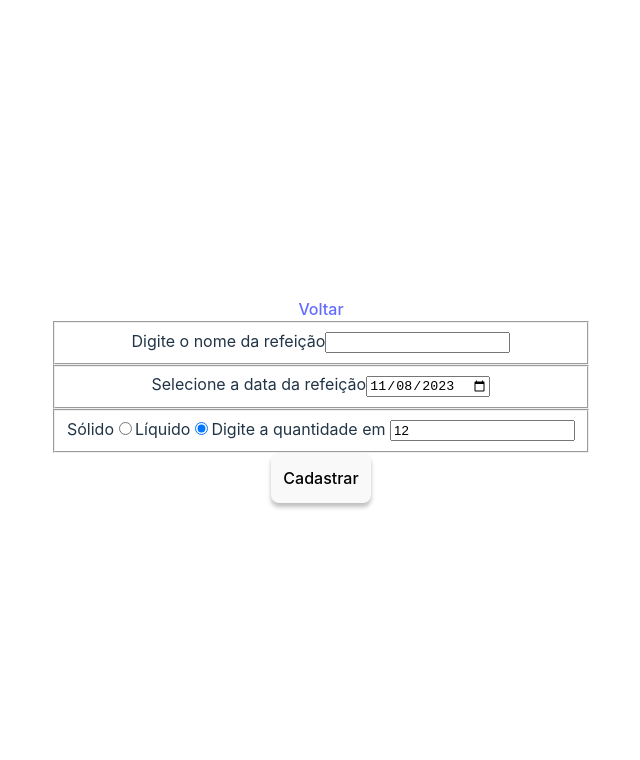
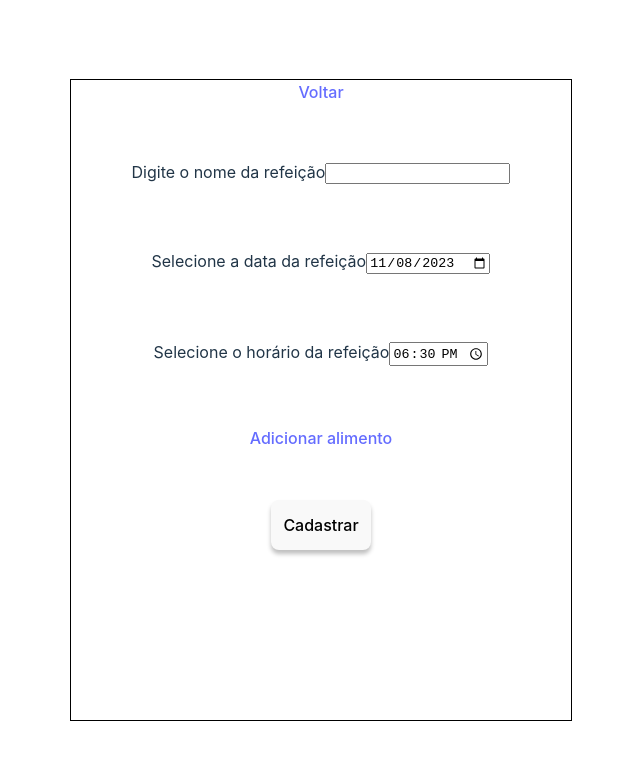
Before and after one commit to leonardosf98/diario-alimentar-app, a React (Vite) app: page /createMeal in a window 1280 px wide. Shown: the top 760 px of the page, without its empty margins (319-959 px from the left). Built offline with nearby package versions, Linux system fonts and the light colour scheme.

Commit message:
Adição de nova página para cadastro de alimentos e erros da PR anterior

```diff
--- a/src/components/add-meal-button/add-meal-button.jsx
+++ b/src/components/add-meal-button/add-meal-button.jsx
@@ -2,10 +2,7 @@ import "./add-meal-button.css";
 import { Link } from "react-router-dom";
 
 function AddMealButton() {
-  return (
-    // <button className="add-meal-button">Adicionar refeição</button>;
-    <Link to={"/createMeal"}>Adicionar refeição</Link>
-  );
+  return <Link to={"/createMeal"}>Adicionar refeição</Link>;
 }
 
 export default AddMealButton;
--- /dev/null
+++ b/src/components/add-meal-form/add-meal-form.css
@@ -0,0 +1,20 @@
+.modal {
+  display: flex;
+  width: 500px;
+  height: 80vh;
+  flex-direction: column;
+  align-items: center;
+  row-gap: 50px;
+  border: black 1px solid;
+}
+
+fieldset {
+  border: 0;
+}
+
+form {
+  display: flex;
+  row-gap: 50px;
+  flex-direction: column;
+  justify-content: space-between;
+}
--- a/src/components/modal/modal.jsx
+++ b/src/components/add-meal-form/add-meal-form.jsx
@@ -1,20 +1,19 @@
 import { useState } from "react";
 import { Link } from "react-router-dom";
-
-function Modal({ onSubmit }) {
-  const today = new Date().toJSON().slice(0, 10);
+import "./add-meal-form.css";
+function AddMealForm({ onSubmit }) {
+  const todayDate = new Date().toJSON().slice(0, 10);
+  const todayTime = new Date().toJSON().slice(11, 16);
   const [mealName, setMealName] = useState("");
-  const [mealDate, setMealDate] = useState(today);
-  const [mealQuantity, setMealQuantity] = useState(12);
-  const [liquidFood, setLiquidFood] = useState();
-  const [solidFood, setSolidFood] = useState();
+  const [mealDate, setMealDate] = useState(todayDate);
+  const [mealTime, setMealTime] = useState(todayTime);
 
   return (
     <div className="modal">
       <Link to="/">Voltar</Link>
       <form
         onSubmit={(event) => {
-          onSubmit({ mealName, mealDate, mealQuantity });
+          onSubmit({ mealName, mealDate, mealTime });
         }}
       >
         <fieldset>
@@ -42,40 +41,22 @@ function Modal({ onSubmit }) {
           />
         </fieldset>
         <fieldset>
-          <label for="solid"> Sólido</label>
+          <label for="date">Selecione o horário da refeição</label>
           <input
-            type="radio"
-            name="solid"
-            id="solid"
+            type="time"
+            name="time"
+            id="time"
+            value={mealTime}
             onChange={(event) => {
-              setSolidFood(event.target.checked);
-            }}
-          />
-          <label for="liquid">Líquido</label>
-          <input
-            type="radio"
-            name="liquid"
-            id="liquid"
-            checked
-            onChange={(event) => {
-              setLiquidFood(event.target.checked);
-            }}
-          />
-          <label>Digite a quantidade em </label>
-          <input
-            type="number"
-            name="quantity"
-            id="quantity"
-            value={mealQuantity}
-            onChange={(event) => {
-              setMealQuantity(event.target.value);
+              setMealTime(event.target.value);
             }}
           />
         </fieldset>
+        <Link to={"/addFood"}>Adicionar alimento</Link>
         <button type="submit">Cadastrar</button>
       </form>
     </div>
   );
 }
 
-export default Modal;
+export default AddMealForm;
--- a/src/components/meal-list/meal-list.jsx
+++ b/src/components/meal-list/meal-list.jsx
@@ -2,7 +2,10 @@ import { useState } from "react";
 import "./meal-list.css";
 
 function MealList() {
-  const [meals, setMeals] = useState("Nenhuma refeição cadastrada");
+  const [meals, setMeals] = useState([]);
+  if (meals.length === 0) {
+    setMeals("Nenhuma refeição cadastrada");
+  }
 
   return (
     <div>
--- a/src/main.jsx
+++ b/src/main.jsx
@@ -2,6 +2,7 @@ import React from "react";
 import ReactDOM from "react-dom/client";
 import Root from "./routes/root/root";
 import CreateMeal from "./routes/createMeal/createMeal";
+import AddFood from "./routes/addFood/addFood";
 import "./index.css";
 import { createBrowserRouter, RouterProvider } from "react-router-dom";
 
@@ -15,6 +16,10 @@ const router = createBrowserRouter([
     path: "/createMeal",
     element: <CreateMeal />,
   },
+  {
+    path: "/addFood",
+    element: <AddFood />,
+  },
 ]);
 
 ReactDOM.createRoot(document.getElementById("root")).render(
--- /dev/null
+++ b/src/routes/addFood/addFood.jsx
@@ -0,0 +1,72 @@
+import { useState } from "react";
+function AddFood() {
+  const [option, setOption] = useState("solid");
+  const [measureUnit, setMeasureUnit] = useState("gramas");
+  const [foodName, setFoodName] = useState("");
+  const [mealQuantity, setMealQuantity] = useState();
+
+  function handleOptionChange() {
+    if (option === "solid") {
+      setMeasureUnit("ml's");
+    } else {
+      setMeasureUnit("gramas");
+    }
+  }
+  return (
+    <div>
+      <form>
+        <fieldset>
+          <label for="foodName">Digite o nome do alimento: </label>
+          <input
+            type="text"
+            name="foodName"
+            id="foodName"
+            value={foodName}
+            onChange={(event) => {
+              setFoodName(event.target.value);
+            }}
+          />
+        </fieldset>
+        <fieldset>
+          <label for="solid"> Sólido</label>
+          <input
+            type="radio"
+            name="solid"
+            id="solid"
+            value="solid"
+            checked={option === "solid"}
+            onChange={(event) => {
+              setOption(event.target.value);
+              handleOptionChange();
+            }}
+          />
+          <label for="liquid">Líquido</label>
+          <input
+            type="radio"
+            name="liquid"
+            id="liquid"
+            value="liquid"
+            checked={option === "liquid"}
+            onChange={(event) => {
+              setOption(event.target.value);
+              handleOptionChange();
+            }}
+          />
+          <label>Digite a quantidade em {measureUnit}</label>
+          <input
+            type="number"
+            name="quantity"
+            id="quantity"
+            value={mealQuantity}
+            onChange={(event) => {
+              setMealQuantity(event.target.value);
+            }}
+          />
+        </fieldset>
+        <button type="submit">Cadastrar alimento</button>
+      </form>
+    </div>
+  );
+}
+
+export default AddFood;
--- a/src/routes/createMeal/createMeal.jsx
+++ b/src/routes/createMeal/createMeal.jsx
@@ -1,18 +1,15 @@
-import Modal from "../../components/modal/modal";
+import AddMealForm from "../../components/add-meal-form/add-meal-form";
 import { useNavigate } from "react-router-dom";
 function CreateMeal() {
   const navigate = useNavigate();
   return (
-    <Modal
+    <AddMealForm
       onSubmit={(event) => {
+        console.log(event);
         navigate("/");
       }}
-    ></Modal>
+    ></AddMealForm>
   );
 }
-/*
-Definir estados para cada campo
-Passar para onSubmit como objeto os estados
-Criar um estadoNovo de lista para ir mostrando
-*/
+
 export default CreateMeal;
```
Also changed, not shown: src/components/modal/modal.css (deleted).
